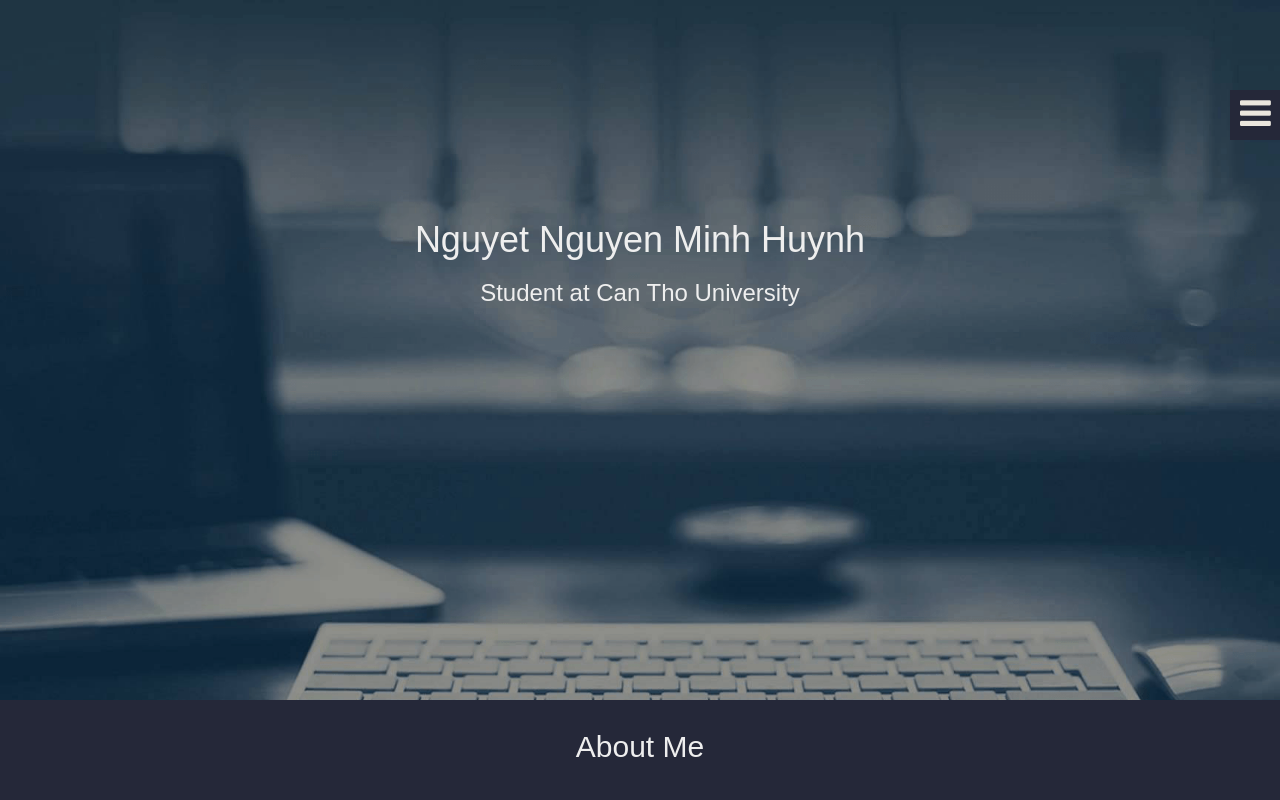
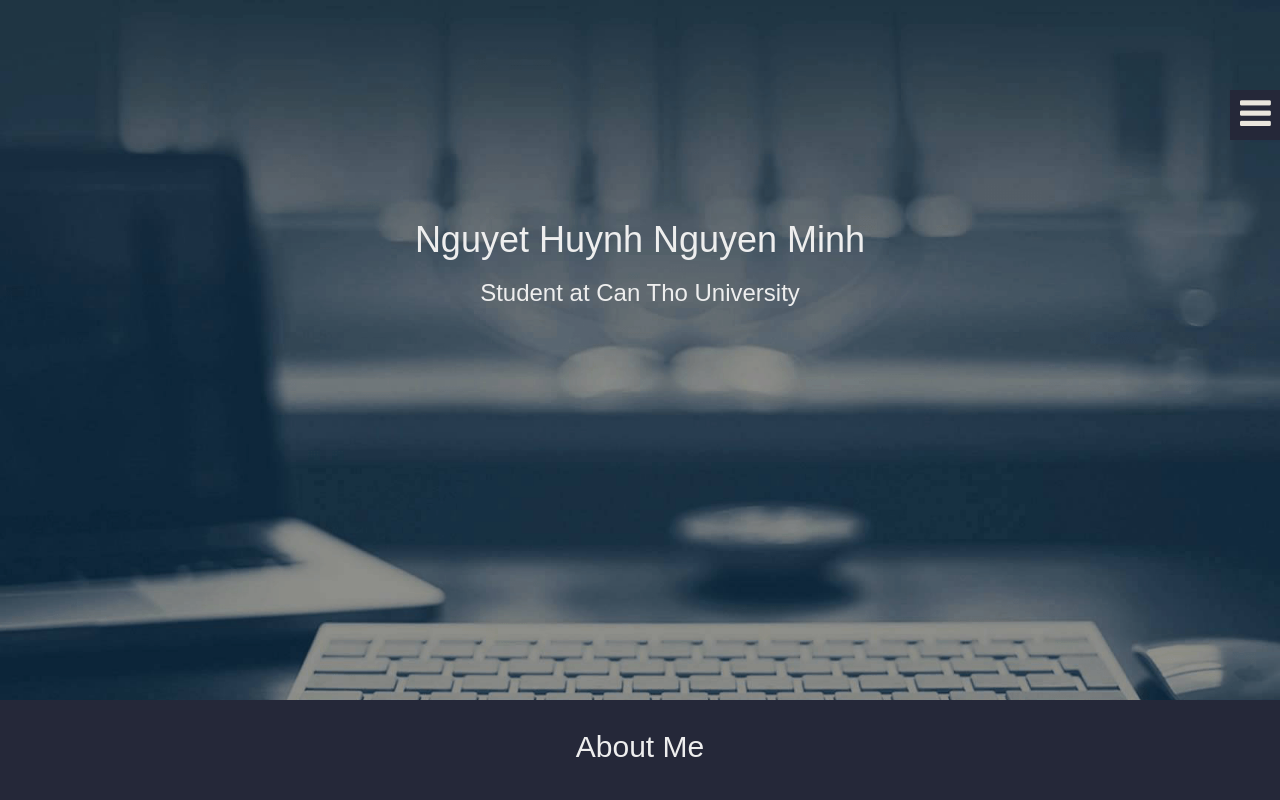
Before and after one commit to NguyetHuynh/nguyethuynh.github.io, a plain HTML site: page index.html in a window 1280 px wide. Shown: the top 800 px of the page. Drawn offline with nearby package versions, Linux system fonts and the light colour scheme.

Commit message:
Update index.html

```diff
--- a/index.html
+++ b/index.html
@@ -54,7 +54,7 @@ and open the template in the editor.
 		</ul>
             </nav>
             <hgroup class="banner" id="home">
-                <h1>Nguyet Nguyen Minh Huynh</h1>
+                <h1>Nguyet Huynh Nguyen Minh </h1>
                 <h3>Student at Can Tho University</h3>
             </hgroup>
         </header>
```
